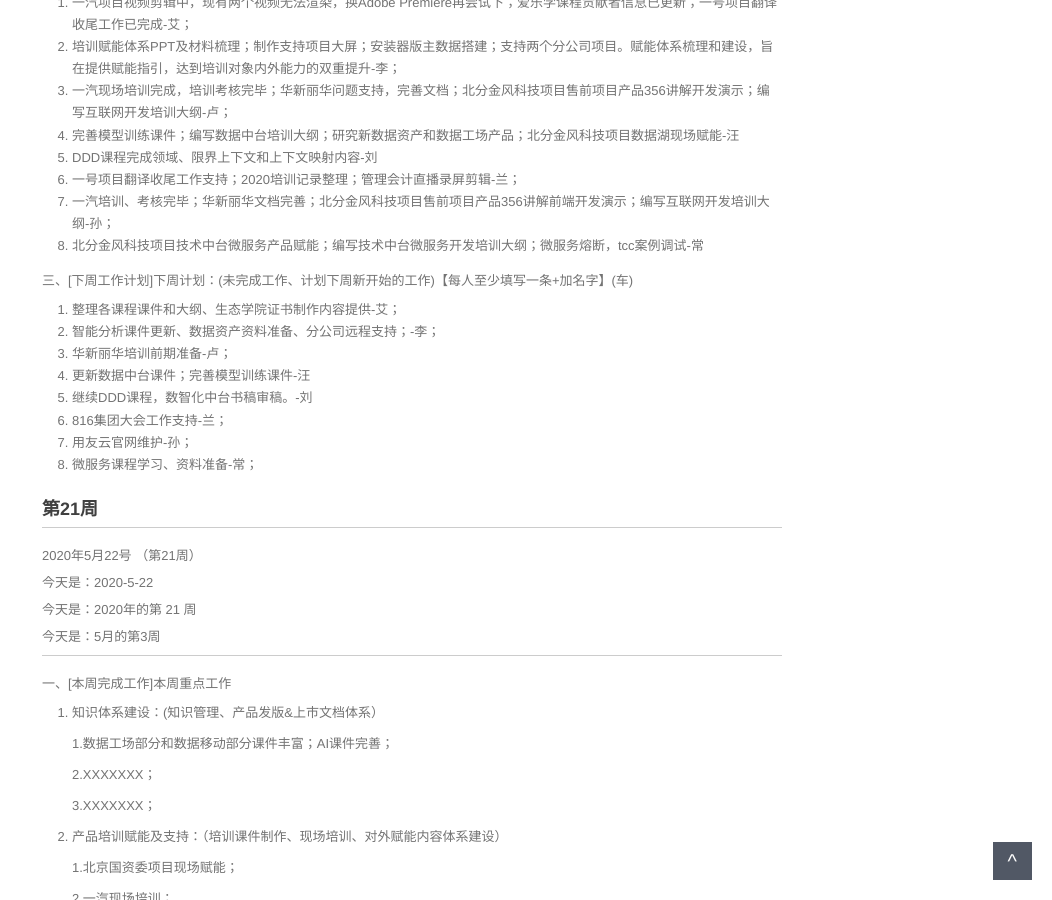
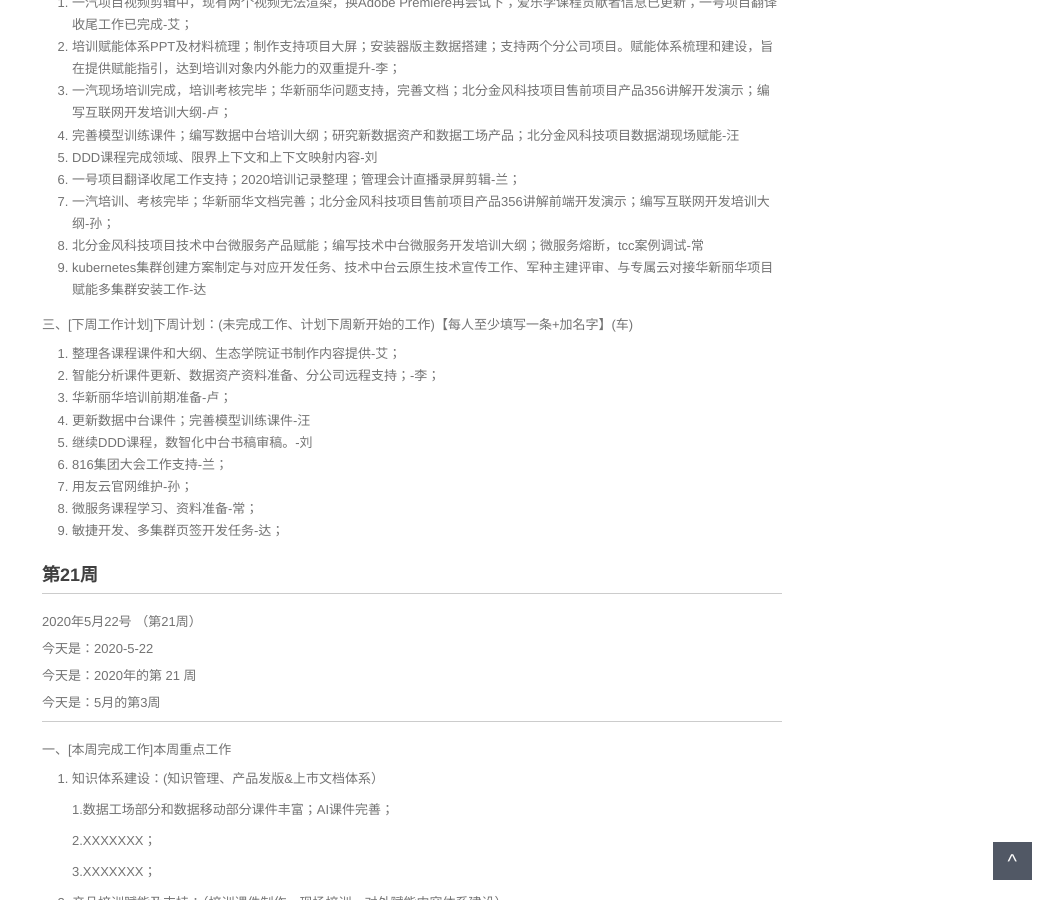
Before and after one commit to walllFlower/blog, a Jekyll site: the page built from 2020-02-28-day_report.md, in a window 1280 px wide and 900 px high, scrolled down 1217 px. Shown: the whole window, without its empty margins (228-1280 px from the left). Built offline with Jekyll 4.4.1, drawn with Linux system fonts in a browser that asks for light colours; comment, search, counter and statistics services are not loaded.

Commit message:
李寅达

```diff
--- a/2020-02-28-day_report.md
+++ b/2020-02-28-day_report.md
@@ -77,6 +77,7 @@ categories: 技术运营工作周报
 6. 一号项目翻译收尾工作支持；2020培训记录整理；管理会计直播录屏剪辑-兰；
 7. 一汽培训、考核完毕；华新丽华文档完善；北分金风科技项目售前项目产品356讲解前端开发演示；编写互联网开发培训大纲-孙；
 8. 北分金风科技项目技术中台微服务产品赋能；编写技术中台微服务开发培训大纲；微服务熔断，tcc案例调试-常
+9. kubernetes集群创建方案制定与对应开发任务、技术中台云原生技术宣传工作、军种主建评审、与专属云对接华新丽华项目赋能多集群安装工作-达
 
 三、[下周工作计划]下周计划：(未完成工作、计划下周新开始的工作)【每人至少填写一条+加名字】(车)
 
@@ -88,6 +89,7 @@ categories: 技术运营工作周报
 6. 816集团大会工作支持-兰；
 7. 用友云官网维护-孙；
 8. 微服务课程学习、资料准备-常；
+9. 敏捷开发、多集群页签开发任务-达；
 
 ###  第21周
 
```
